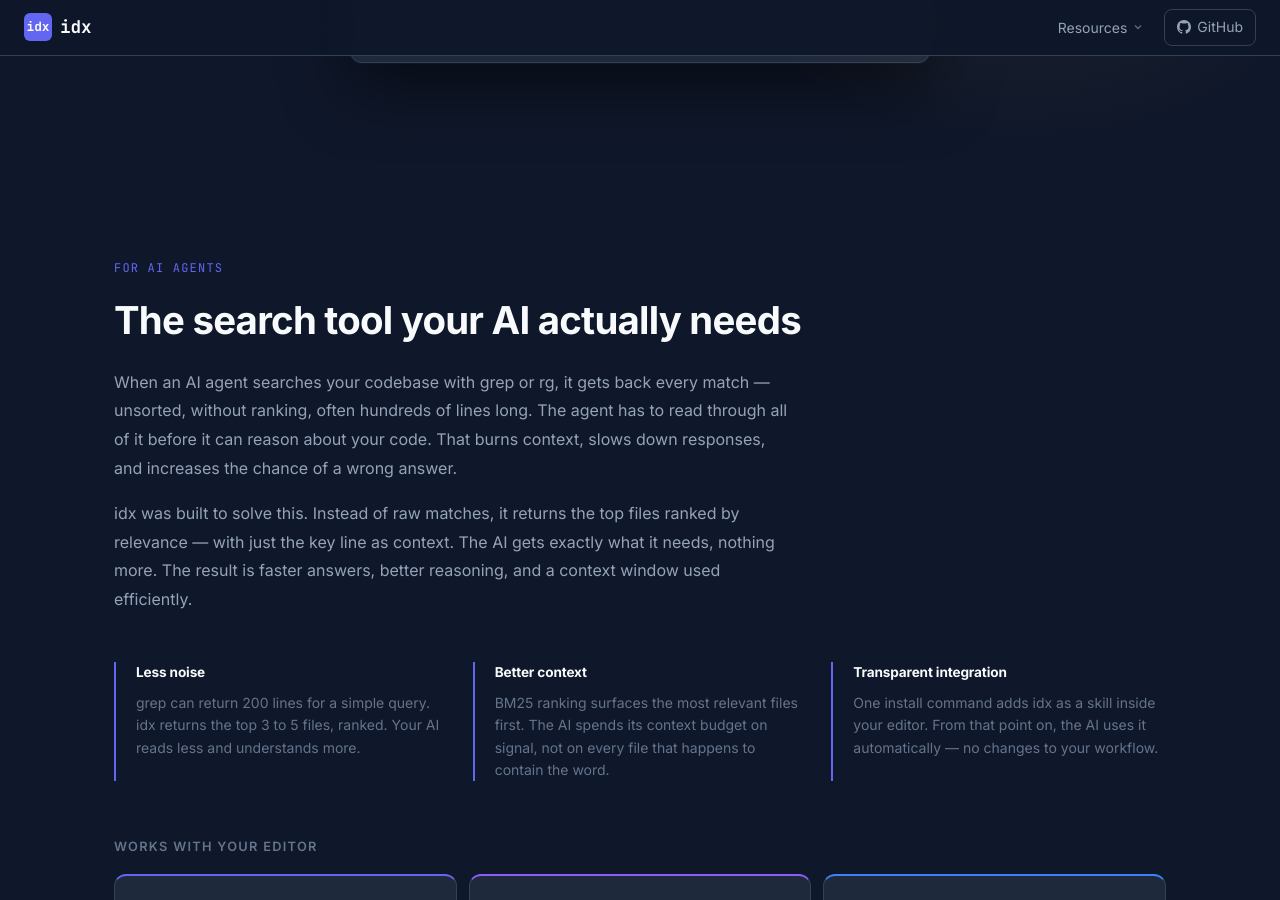
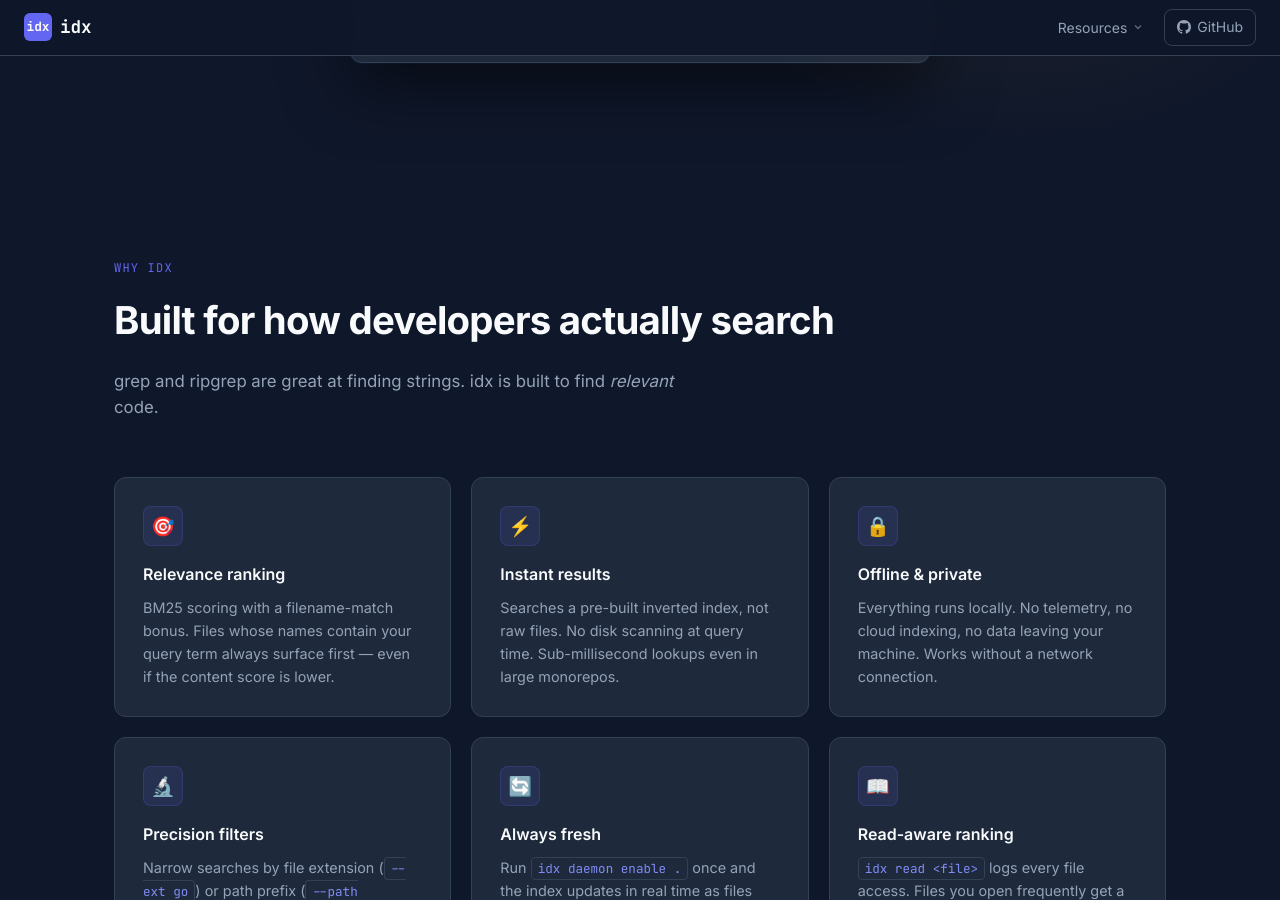
Before and after one commit to eltu/idx, a Jekyll site: the page built from docs/index.html, in a window 1280 px wide and 900 px high, scrolled down 947 px. Built offline with Jekyll 4.4.1, drawn with Linux system fonts in a browser that asks for light colours; some of the changed text lies outside the part shown.

Commit message:
feat: remove AI agents section to streamline documentation

```diff
--- a/docs/index.html
+++ b/docs/index.html
@@ -47,57 +47,6 @@
       <span class="t-line"><span class="t-muted">   8 │</span> // applyAuthFilter validates JWT before search proceeds</span>
       <span class="t-line">&nbsp;</span>
       <span class="t-line"><span class="t-muted">2 results · 4ms</span></span>
-    </div>
-  </div>
-</section>
-
-<!-- ===== AI AGENTS ===== -->
-<section class="section" id="ai-agents">
-  <div class="section-label">For AI agents</div>
-  <h2 class="section-title">The search tool your AI actually needs</h2>
-
-  <div class="ai-text-block">
-    <p>
-      When an AI agent searches your codebase with grep or rg, it gets back every match —
-      unsorted, without ranking, often hundreds of lines long. The agent has to read through
-      all of it before it can reason about your code. That burns context, slows down responses,
-      and increases the chance of a wrong answer.
-    </p>
-    <p>
-      idx was built to solve this. Instead of raw matches, it returns the top files ranked by
-      relevance — with just the key line as context. The AI gets exactly what it needs, nothing more.
-      The result is faster answers, better reasoning, and a context window used efficiently.
-    </p>
-  </div>
-
-  <div class="ai-benefits">
-    <div class="ai-benefit">
-      <span class="ai-benefit-label">Less noise</span>
-      <p>grep can return 200 lines for a simple query. idx returns the top 3 to 5 files, ranked. Your AI reads less and understands more.</p>
-    </div>
-    <div class="ai-benefit">
-      <span class="ai-benefit-label">Better context</span>
-      <p>BM25 ranking surfaces the most relevant files first. The AI spends its context budget on signal, not on every file that happens to contain the word.</p>
-    </div>
-    <div class="ai-benefit">
-      <span class="ai-benefit-label">Transparent integration</span>
-      <p>One install command adds idx as a skill inside your editor. From that point on, the AI uses it automatically — no changes to your workflow.</p>
-    </div>
-  </div>
-
-  <p class="editor-intro">Works with your editor</p>
-  <div class="editor-cards">
-    <div class="editor-card editor-card--claude">
-      <div class="editor-card-name">Claude Code</div>
-      <code class="editor-install">idx skills install claude</code>
-    </div>
-    <div class="editor-card editor-card--cursor">
-      <div class="editor-card-name">Cursor</div>
-      <code class="editor-install">idx skills install cursor</code>
-    </div>
-    <div class="editor-card editor-card--copilot">
-      <div class="editor-card-name">GitHub Copilot</div>
-      <code class="editor-install">idx skills install copilot</code>
     </div>
   </div>
 </section>
```
